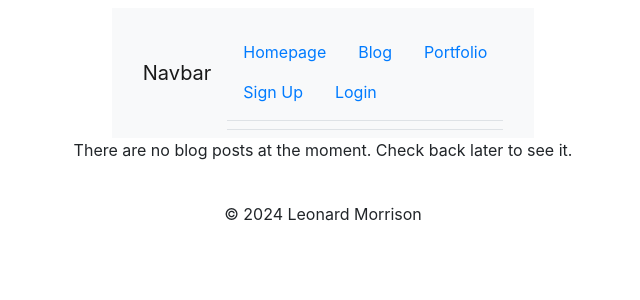
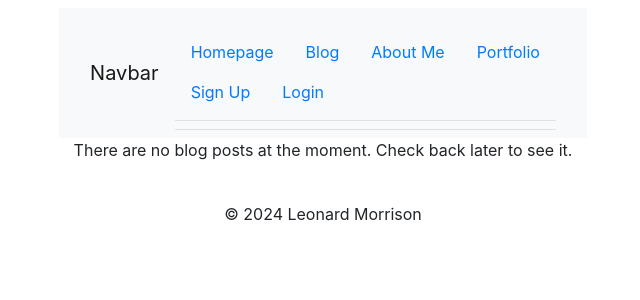
Before and after one commit to TheBigL/PersonalBlog, a Django app: page / in a window 1280 px wide. Shown: the part 48-348 px from the top of the page, without its empty margins (317-957 px from the left). Run offline with Django 5.2, Linux system fonts and the light colour scheme; some libraries are stand-ins or nearby versions.

Commit message:
Refactoring About Me page

```diff
--- a/personal_blog/urls.py
+++ b/personal_blog/urls.py
@@ -16,9 +16,10 @@ Including another URLconf
 """
 from django.contrib import admin
 from django.urls import include, path
+from posts.views import AboutView
 
 urlpatterns = [
     path('', include('posts.urls')),
     path('admin/', admin.site.urls),
-    path('members/', include('members.urls')),
+    path('members/', include('members.urls'))
 ]
--- a/posts/urls.py
+++ b/posts/urls.py
@@ -6,6 +6,6 @@ urlpatterns = [
     re_path(r'post/<int:pk>', PostDetailView.as_view()),
     re_path(r'add_post/', AddPostView.as_view()),
     re_path(r'post/edit/<int:pk>', PostEditView.as_view()),
-    re_path(r'about/', AboutView.as_view())
+    re_path(r'post/about/', AboutView.as_view())
 
 ]
--- a/posts/views.py
+++ b/posts/views.py
@@ -17,7 +17,7 @@ class AddPostView(CreateView):
 
 
 class AboutView(View):
-    template_name = "about.html"
+    template_name = "aboutme.html"
 
 
 class PostEditView(UpdateView):
--- a/templates/base.html
+++ b/templates/base.html
@@ -26,6 +26,7 @@
                           <ul class="nav me-auto">
                             <li class="nav-item"><a class="nav-link" href="">Homepage</a></li>
                             <li class="nav-item"><a class="nav-link" href="/posts">Blog</a></li>
+                            <li class="nav-item"><a class="nav-link" href="about/">About Me</a></li>
                             <li class="nav-item"><a class="nav-link" href="/portfolio">Portfolio</a></li>
                           </ul>
 
```
Also changed, not shown: posts/templates/aboutme.html (renamed from posts/templates/about.html).
